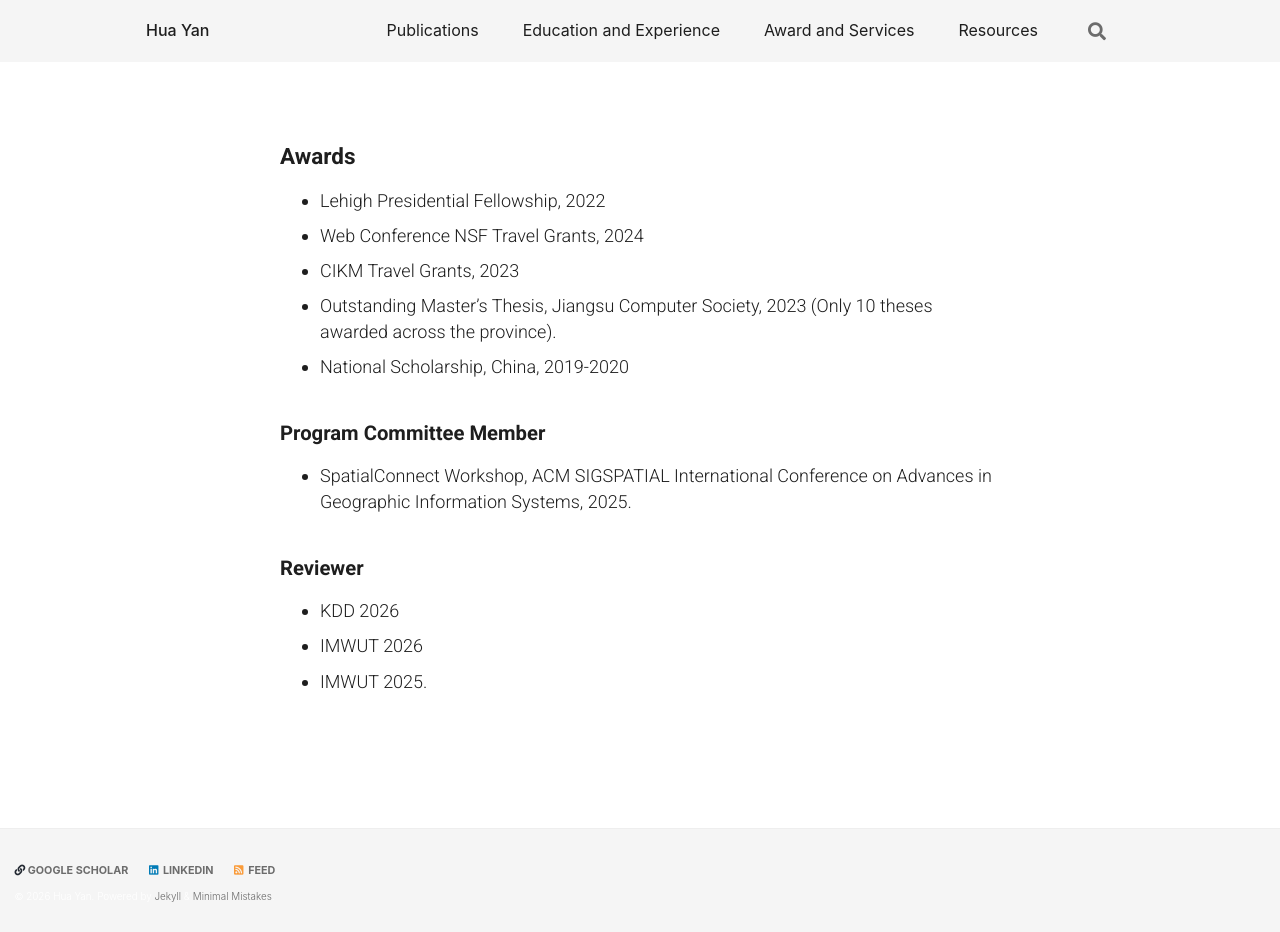
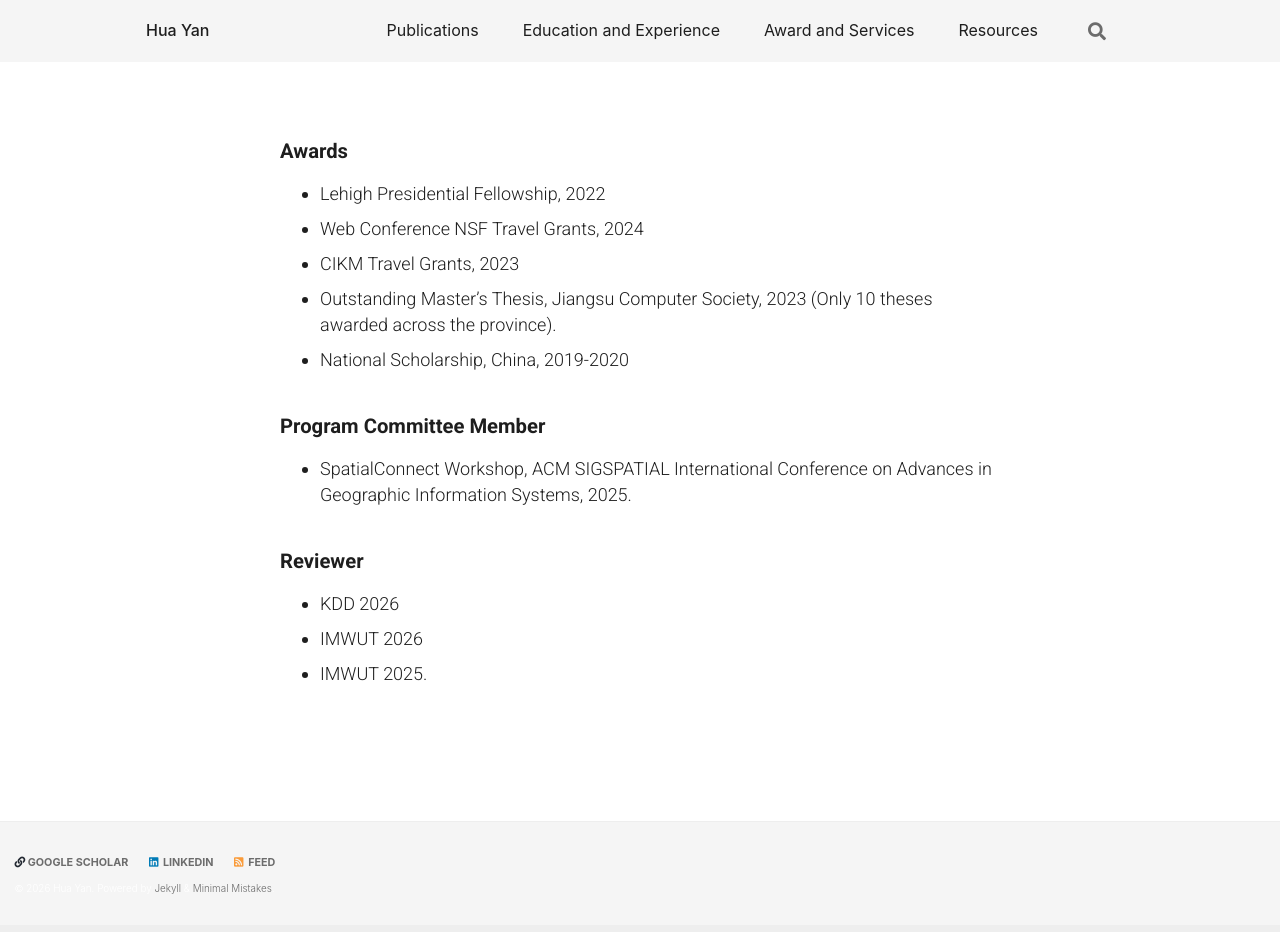
Before and after one commit to huy222-lu/website, a Jekyll site: the page built from _pages/services.md, in a window 1280 px wide. Built offline with Jekyll 4.4.1, drawn with Linux system fonts in a browser that asks for light colours; cached includes are drawn as plain includes; a script that is not in the unit is left out; comment, search, counter and statistics services are not loaded.

Commit message:
Update services.md

```diff
--- a/_pages/services.md
+++ b/_pages/services.md
@@ -3,7 +3,7 @@ layout: page
 permalink: /Services/
 author_profile: false
 ---
-<h2 style="font-weight:700;">Awards</h2>
+<h3 style="font-weight:700;">Awards</h3>
 
 
 * Lehigh Presidential Fellowship, 2022
@@ -13,10 +13,10 @@ author_profile: false
 * National Scholarship, China, 2019-2020
 
 
-### **Program Committee Member**
+<h3 style="font-weight:700;">Program Committee Member</h3>
 * SpatialConnect Workshop, ACM SIGSPATIAL International Conference on Advances in Geographic Information Systems, 2025.
 
-### **Reviewer**
+<h3 style="font-weight:700;">Reviewer</h3>
 * KDD 2026
 * IMWUT 2026
 * IMWUT 2025.
```
